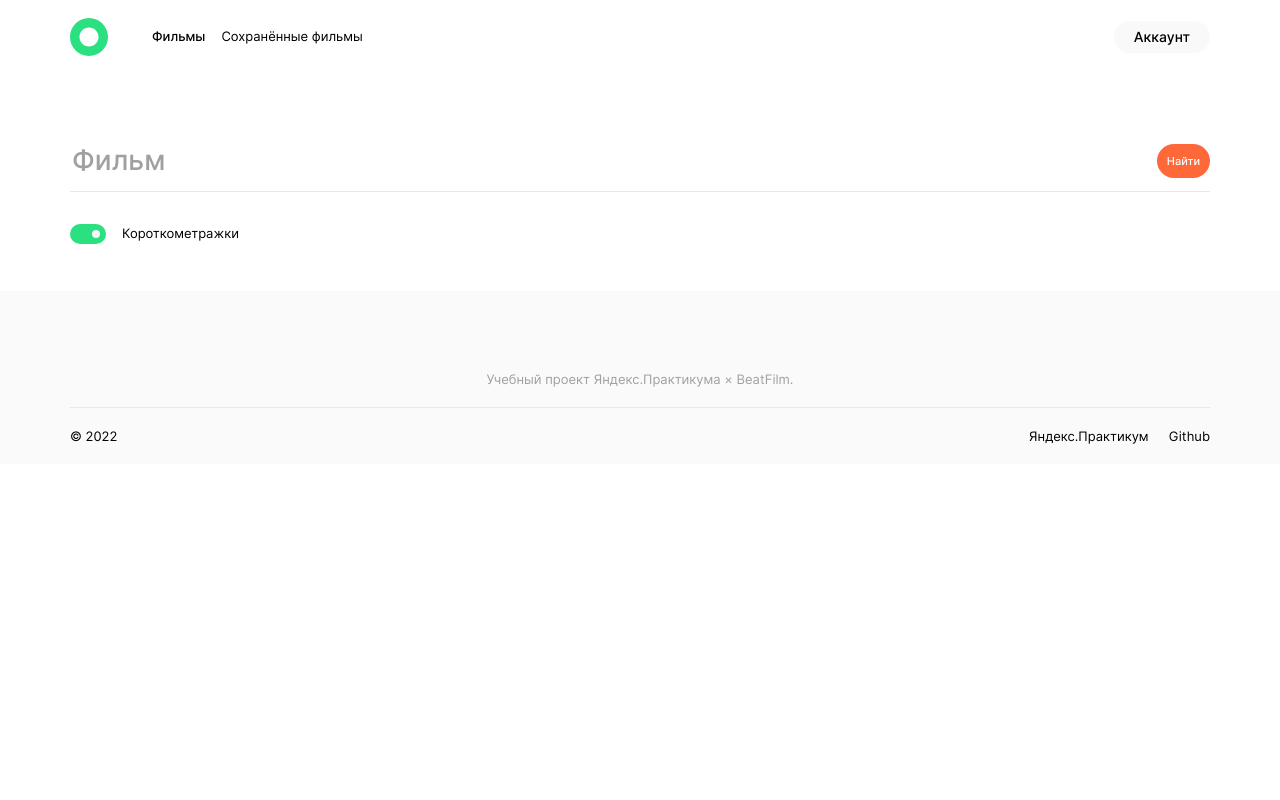
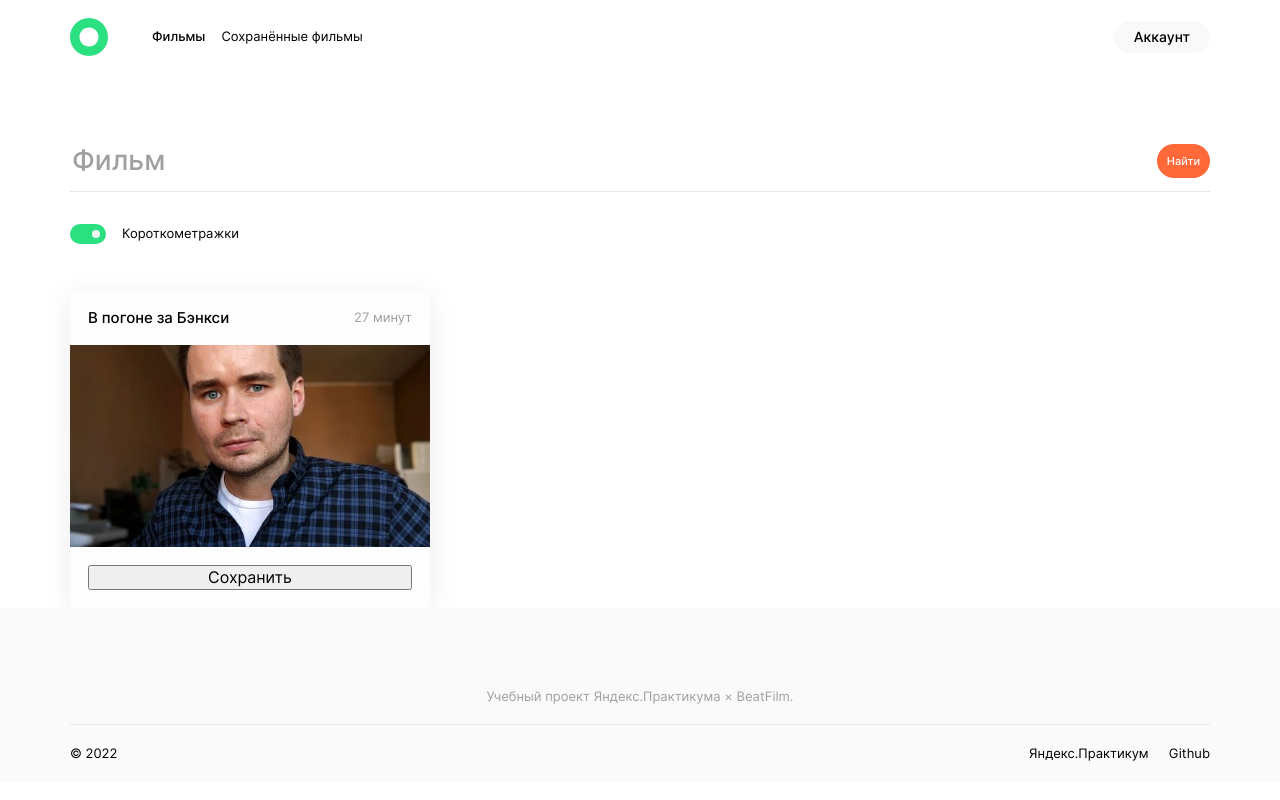
Before and after one commit to novvember/movies-explorer-frontend, a React (Create React App) app: page /movies in a window 1280 px wide. Built offline with nearby package versions, Linux system fonts and the light colour scheme.

Commit message:
feat: add MovieCard component

```diff
--- a/src/components/movies/Movies/Movies.js
+++ b/src/components/movies/Movies/Movies.js
@@ -1,6 +1,7 @@
 import Footer from '../../common/Footer/Footer';
 import Header from '../../common/Header/Header';
 import Navigation from '../../common/Navigation/Navigation';
+import MoviesCardList from '../MoviesCardList/MoviesCardList';
 import SearchForm from '../SearchForm/SearchForm';
 import './Movies.css';
 
@@ -12,6 +13,7 @@ function Movies() {
       </Header>
       <main>
         <SearchForm />
+        <MoviesCardList />
       </main>
       <Footer />
     </>
--- /dev/null
+++ b/src/components/movies/MoviesCard/MoviesCard.css
@@ -0,0 +1,78 @@
+.movie-card {
+  --gap: 14px;
+  display: block;
+  max-width: 360px;
+  padding-block: var(--gap);
+  /* Внешний вид */
+  background-color: var(--card);
+  border-radius: 6px;
+  box-shadow: 0px 4px 30px rgba(0, 0, 0, 0.08);
+  color: var(--on-card);
+  /* Расположение элементов */
+  display: grid;
+  grid-template-columns: 1fr max-content;
+  column-gap: var(--gap);
+  row-gap: var(--gap);
+  grid-template-areas:
+    'name duration'
+    'thumbnail thumbnail'
+    'button button';
+}
+
+@media (min-width: 768px) {
+  .movie-card {
+    --gap: 18px;
+  }
+}
+
+.movie-card__name {
+  grid-area: name;
+  margin: 0;
+  margin-left: var(--gap);
+  /* Текст */
+  font-style: normal;
+  font-weight: 500;
+  font-size: 12px;
+  line-height: 1.5;
+  /* Перенос слов */
+  overflow-wrap: anywhere;
+}
+
+@media (min-width: 768px) {
+  .movie-card__name {
+    font-size: 15px;
+    line-height: 1.2;
+  }
+}
+
+.movie-card__duration {
+  grid-area: duration;
+  margin: 0;
+  margin-right: var(--gap);
+  /* Текст */
+  font-style: normal;
+  font-weight: 400;
+  font-size: 10px;
+  line-height: 1.8;
+  color: var(--on-card-variant);
+}
+
+@media (min-width: 768px) {
+  .movie-card__duration {
+    font-size: 13px;
+    line-height: 1.38;
+  }
+}
+
+.movie-card__thumbnail {
+  grid-area: thumbnail;
+  width: 100%;
+  aspect-ratio: 16 / 9;
+  object-position: center;
+  object-fit: cover;
+}
+
+.movie-card__button {
+  grid-area: button;
+  margin-inline: var(--gap);
+}
--- /dev/null
+++ b/src/components/movies/MoviesCard/MoviesCard.js
@@ -0,0 +1,16 @@
+import './MoviesCard.css';
+
+import photo from '../../../images/student-photo.jpg';
+
+function MoviesCard() {
+  return (
+    <li className="movie-card">
+      <h3 className="movie-card__name">В погоне за Бэнкси</h3>
+      <p className="movie-card__duration">27 минут</p>
+      <img src={photo} alt="" className="movie-card__thumbnail" />
+      <button className="movie-card__button" type="button">Сохранить</button>
+    </li>
+  );
+}
+
+export default MoviesCard;
--- /dev/null
+++ b/src/components/movies/MoviesCardList/MoviesCardList.js
@@ -0,0 +1,12 @@
+import MoviesCard from '../MoviesCard/MoviesCard';
+import './MoviesCardList.css';
+
+function MoviesCardList() {
+  return (
+    <section className="movie-card-list section">
+      <MoviesCard />
+    </section>
+  );
+}
+
+export default MoviesCardList;
--- a/src/index.css
+++ b/src/index.css
@@ -43,6 +43,9 @@ html {
   --checkbox-enabled: var(--primary);
   --on-checkbox-disabled: #f5f5f5;
   --on-checkbox-enabled: #fff;
+  --card: #fdfdfd;
+  --on-card: #000;
+  --on-card-variant: #a0a0a0;
   /* Цвета страницы по умолчанию */
   background-color: var(--surface);
   color: var(--on-surface);
```
Also changed, not shown: src/components/movies/MoviesCardList/MoviesCardList.css (added).
